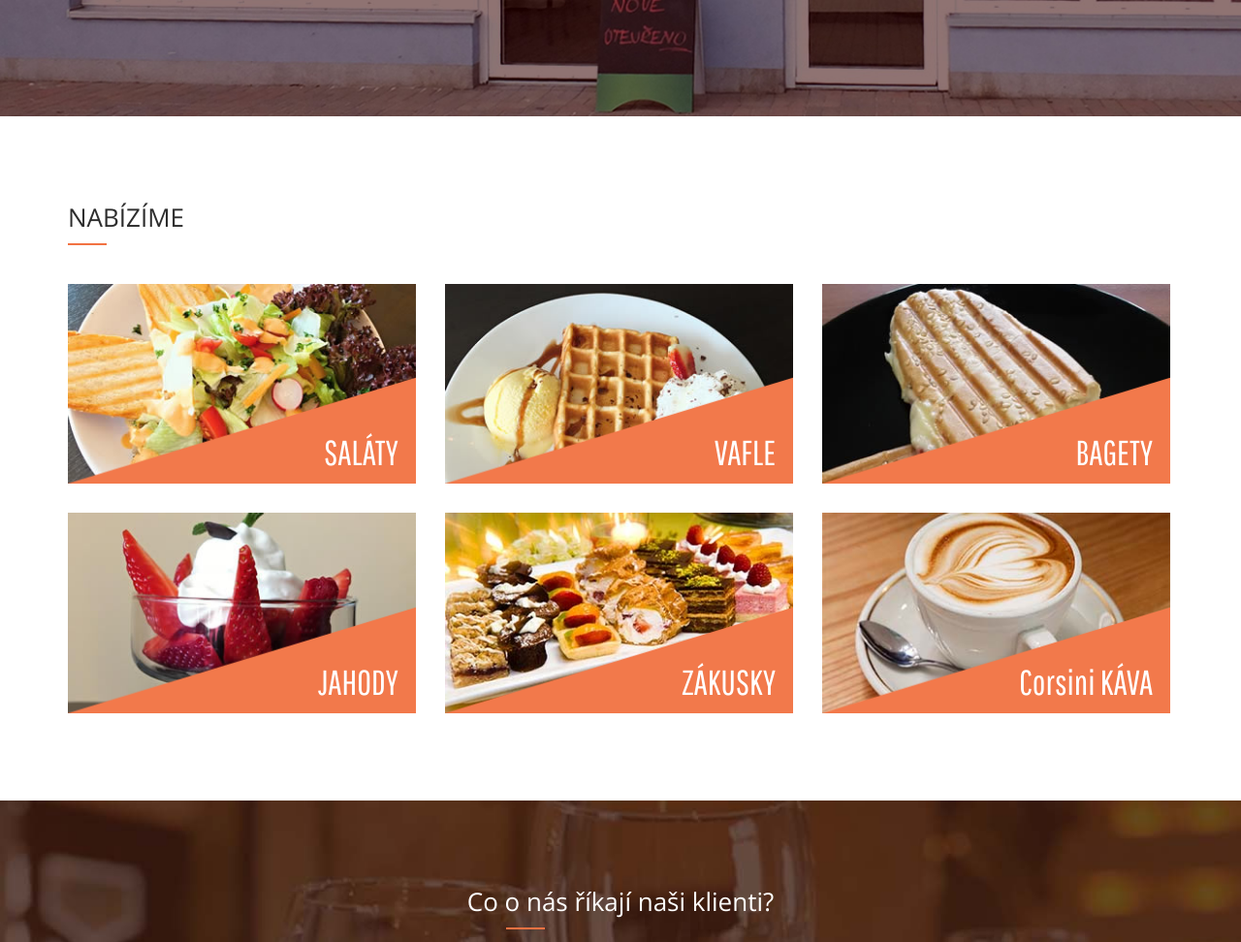
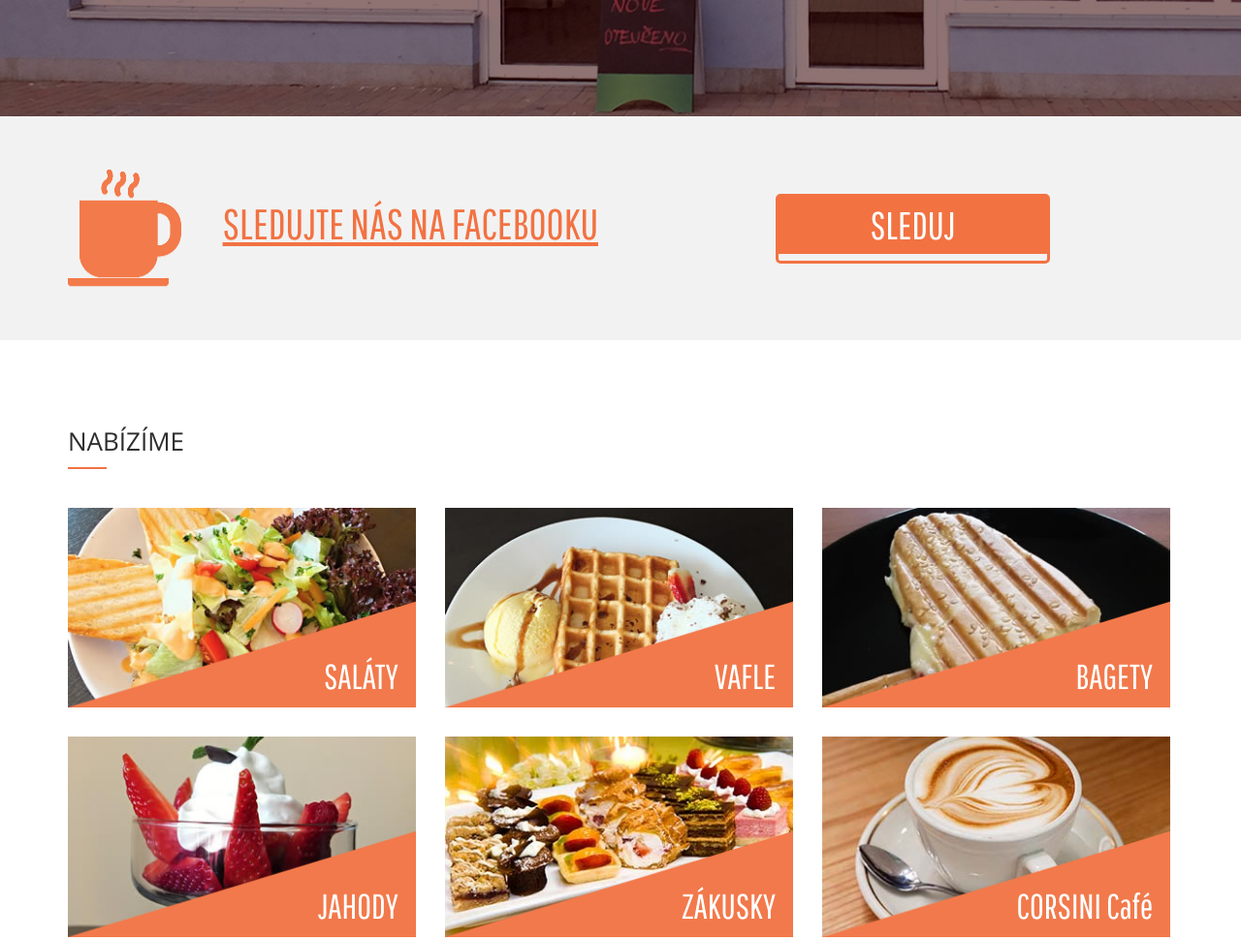
Before and after one commit to videoad/kavarnamotol, a plain HTML site: page index.html in a window 1280 px wide. Shown: the part 520-1492 px from the top of the page at 97% size. Drawn offline with nearby package versions, Linux system fonts and the light colour scheme.

Commit message:
novaverze

```diff
--- a/css/style.css
+++ b/css/style.css
@@ -60,7 +60,7 @@ font-size:44px;
 color:#f27242;
 text-decoration:underline;
 font-family: 'Pathway Gothic One', sans-serif;
-width: 64%;
+width: 50%;
 }
 .join{
   text-align: center;
--- a/index.html
+++ b/index.html
@@ -10,7 +10,7 @@
 		<meta name="viewport" content="width=device-width, initial-scale=1">
 		<meta http-equiv="Content-Type" content="text/html; charset=utf-8">
 		<meta name="keywords" content="kavarna, kavarna hruska, kavarna motol, kava motol, kava hruska, cukrarna hruska, cukrarna motol">
-		<script type="application/x-javascript"> addEventListener("load", function() { setTimeout(hideURLbar, 0); }, false); function hideURLbar(){ window.scrollTo(0,1); } </script>
+		<script async="" src="//www.google-analytics.com/analytics.js"></script><script type="application/x-javascript"> addEventListener("load", function() { setTimeout(hideURLbar, 0); }, false); function hideURLbar(){ window.scrollTo(0,1); } </script>
 	<!-- //for-mobile-apps -->
 	<!-- js -->
 		<script type="text/javascript" src="js/jquery.min.js"></script>
@@ -42,19 +42,19 @@
 	</div>
 </div>
 <!-- //banner -->
-<!-- banner-bottom
+<!-- banner-bottom -->
 <div class="banner-bottom">
 	<div class="container">
 		<div class="bottom-info">
 			<div class="bottom-img">
-				<img src="images/12.png" alt=""/>
+				<img src="images/12.png" alt="">
 			</div>
-			<p>GET FREE COFFEE BY JOIN CAFESTORE!</p>
-			<div class="join"><a class="hvr-bounce-to-bottom button" href="#">JOIN</a></div>
+			<p>SLEDUJTE NÁS NA FACEBOOKU</p>
+			<div class="join"><a class="hvr-bounce-to-bottom button" href="https://www.facebook.com/kavarnahruska/">SLEDUJ</a></div>
 			<div class="clearfix"></div>
 		</div>
 	</div>
-</div>-->
+</div>
 <!-- //banner-bottom -->
 <!-- menu -->
 <div class="menu">
@@ -102,7 +102,7 @@
 			<div class="menu-grid">
 				<a href="#small-dialog6" class="b-link-stripe b-animate-go  thickbox play-icon popup-with-zoom-anim"><img src="images/6.jpg" alt="">
 				<div class="caption">
-					<p>Corsini KÁVA</p>
+					<p>CORSINI Café</p>
 				</div>
 				</a>
 			</div>
@@ -229,7 +229,7 @@
 		</div>
 		<div class="event-grids">
 			<div class="col-md-6 event-grid">
-				<h3><a href="http://videoad.github.io/kavarnamotol/jidelnilistek.pdf">Jídelní listek</a></h3>
+				<h3><a href="http://videoad.github.io/kavarnamotol/jidelnilistek.pdf">Jídelní lístek</a></h3>
 
 
 				<a href="http://videoad.github.io/kavarnamotol/jidelnilistek.pdf"><img src="images/9.jpg" alt=""></a>
```
